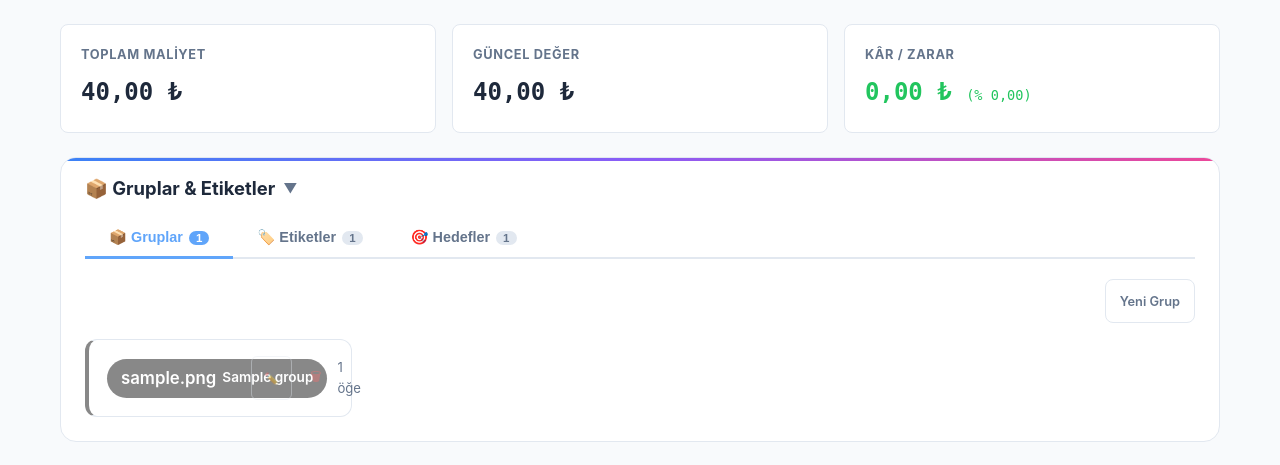
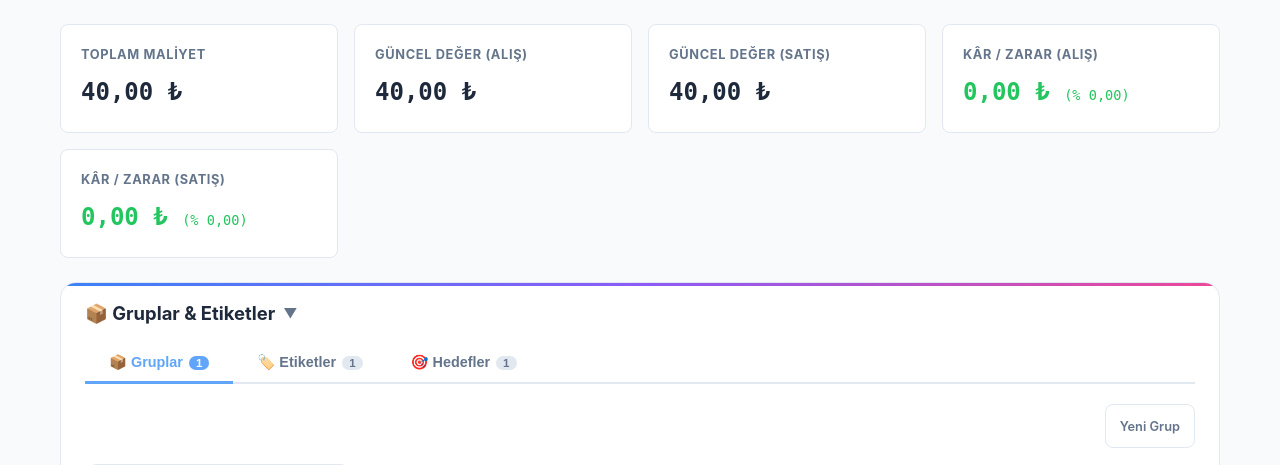
Before and after one commit to ercanatay/cybokron-exchange-rate-and-portfolio-tracking, a PHP site: page /cybokron/portfolio.php in a window 1280 px wide. Shown: the part 57-522 px from the top of the page. Run offline with PHP 8.4, Linux system fonts and the light colour scheme; the visitor is signed in with stand-in values (Sample User, id 1); data comes from the database, SQL or seed files in the repository; tables that the repository leaves empty hold one stand-in row (values such as "Sample post"); some libraries are stand-ins or nearby versions.

Commit message:
feat(portfolio): split current value & P/L into buy (bid) and sell (ask) (#30)
getSummary() now also returns total_value_buy, profit_loss_buy, profit_percent_buy (bid-based, real liquidation value). portfolio.php shows 5 cards (buy primary), index.php widget mirrors it. New tr/en labels; existing current_value/profit_loss labels kept for other pages.

Co-authored-by: Claude Opus 4.8 (1M context) <noreply@anthropic.com>

```diff
--- a/includes/Portfolio.php
+++ b/includes/Portfolio.php
@@ -47,7 +47,9 @@ class Portfolio
                 g.icon AS group_icon,
                 (p.amount * p.buy_rate) AS cost_try,
                 (p.amount * COALESCE(r.sell_rate, p.buy_rate)) AS value_try,
-                ((COALESCE(r.sell_rate, p.buy_rate) - p.buy_rate) / p.buy_rate * 100) AS profit_percent
+                (p.amount * COALESCE(r.buy_rate, p.buy_rate)) AS value_try_buy,
+                ((COALESCE(r.sell_rate, p.buy_rate) - p.buy_rate) / p.buy_rate * 100) AS profit_percent,
+                ((COALESCE(r.buy_rate, p.buy_rate) - p.buy_rate) / p.buy_rate * 100) AS profit_percent_buy
             FROM portfolio p
             JOIN currencies c ON c.id = p.currency_id
             LEFT JOIN banks b ON b.id = p.bank_id
@@ -67,22 +69,29 @@ class Portfolio
         $items = self::getAll();
 
         $totalCost = 0.0;
-        $totalValue = 0.0;
+        $totalValue = 0.0;       // satış kuru (sell_rate) bazlı — yeniden alma değeri
+        $totalValueBuy = 0.0;    // alış kuru (buy_rate/bid) bazlı — bozdurma/nakit değeri
 
         foreach ($items as $item) {
             $totalCost += (float) $item['cost_try'];
             $totalValue += (float) $item['value_try'];
+            $totalValueBuy += (float) ($item['value_try_buy'] ?? $item['value_try']);
         }
 
         $profitLoss = $totalValue - $totalCost;
         $profitPercent = $totalCost > 0 ? ($profitLoss / $totalCost * 100) : 0;
+        $profitLossBuy = $totalValueBuy - $totalCost;
+        $profitPercentBuy = $totalCost > 0 ? ($profitLossBuy / $totalCost * 100) : 0;
 
         return [
             'items' => $items,
             'total_cost' => round($totalCost, 2),
             'total_value' => round($totalValue, 2),
+            'total_value_buy' => round($totalValueBuy, 2),
             'profit_loss' => round($profitLoss, 2),
             'profit_percent' => round($profitPercent, 2),
+            'profit_loss_buy' => round($profitLossBuy, 2),
+            'profit_percent_buy' => round($profitPercentBuy, 2),
             'item_count' => count($items),
         ];
     }
--- a/locales/en.php
+++ b/locales/en.php
@@ -74,6 +74,10 @@ return [
     'portfolio.summary.total_cost' => 'Total Cost',
     'portfolio.summary.current_value' => 'Current Value',
     'portfolio.summary.profit_loss' => 'Profit / Loss',
+    'portfolio.summary.current_value_buy' => 'Current Value (Bid)',
+    'portfolio.summary.current_value_sell' => 'Current Value (Ask)',
+    'portfolio.summary.profit_loss_buy' => 'Profit / Loss (Bid)',
+    'portfolio.summary.profit_loss_sell' => 'Profit / Loss (Ask)',
 
     'portfolio.form.title' => 'Add to Portfolio',
     'portfolio.form.currency' => 'Currency',
--- a/locales/tr.php
+++ b/locales/tr.php
@@ -74,6 +74,10 @@ return [
     'portfolio.summary.total_cost' => 'Toplam Maliyet',
     'portfolio.summary.current_value' => 'Güncel Değer',
     'portfolio.summary.profit_loss' => 'Kâr / Zarar',
+    'portfolio.summary.current_value_buy' => 'Güncel Değer (Alış)',
+    'portfolio.summary.current_value_sell' => 'Güncel Değer (Satış)',
+    'portfolio.summary.profit_loss_buy' => 'Kâr / Zarar (Alış)',
+    'portfolio.summary.profit_loss_sell' => 'Kâr / Zarar (Satış)',
 
     'portfolio.form.title' => 'Portföye Ekle',
     'portfolio.form.currency' => 'Döviz',
--- a/portfolio.php
+++ b/portfolio.php
@@ -763,11 +763,22 @@ $annualizedReturn = ($oldestDate && $analyticsCost > 0)
                 <p class="card-value"><?= formatTRY((float) $summary['total_cost']) ?></p>
             </div>
             <div class="card">
-                <h3><?= t('portfolio.summary.current_value') ?></h3>
+                <h3><?= t('portfolio.summary.current_value_buy') ?></h3>
+                <p class="card-value"><?= formatTRY((float) ($summary['total_value_buy'] ?? $summary['total_value'])) ?></p>
+            </div>
+            <div class="card">
+                <h3><?= t('portfolio.summary.current_value_sell') ?></h3>
                 <p class="card-value"><?= formatTRY((float) $summary['total_value']) ?></p>
             </div>
+            <div class="card <?= ($summary['profit_loss_buy'] ?? $summary['profit_loss']) >= 0 ? 'card-profit' : 'card-loss' ?>">
+                <h3><?= t('portfolio.summary.profit_loss_buy') ?></h3>
+                <p class="card-value">
+                    <?= formatTRY((float) ($summary['profit_loss_buy'] ?? $summary['profit_loss'])) ?>
+                    <small>(% <?= formatNumberLocalized((float) ($summary['profit_percent_buy'] ?? $summary['profit_percent']), 2) ?>)</small>
+                </p>
+            </div>
             <div class="card <?= $summary['profit_loss'] >= 0 ? 'card-profit' : 'card-loss' ?>">
-                <h3><?= t('portfolio.summary.profit_loss') ?></h3>
+                <h3><?= t('portfolio.summary.profit_loss_sell') ?></h3>
                 <p class="card-value">
                     <?= formatTRY((float) $summary['profit_loss']) ?>
                     <small>(% <?= formatNumberLocalized((float) $summary['profit_percent'], 2) ?>)</small>
```
Also changed, not shown: index.php (+18 -6 lines).
